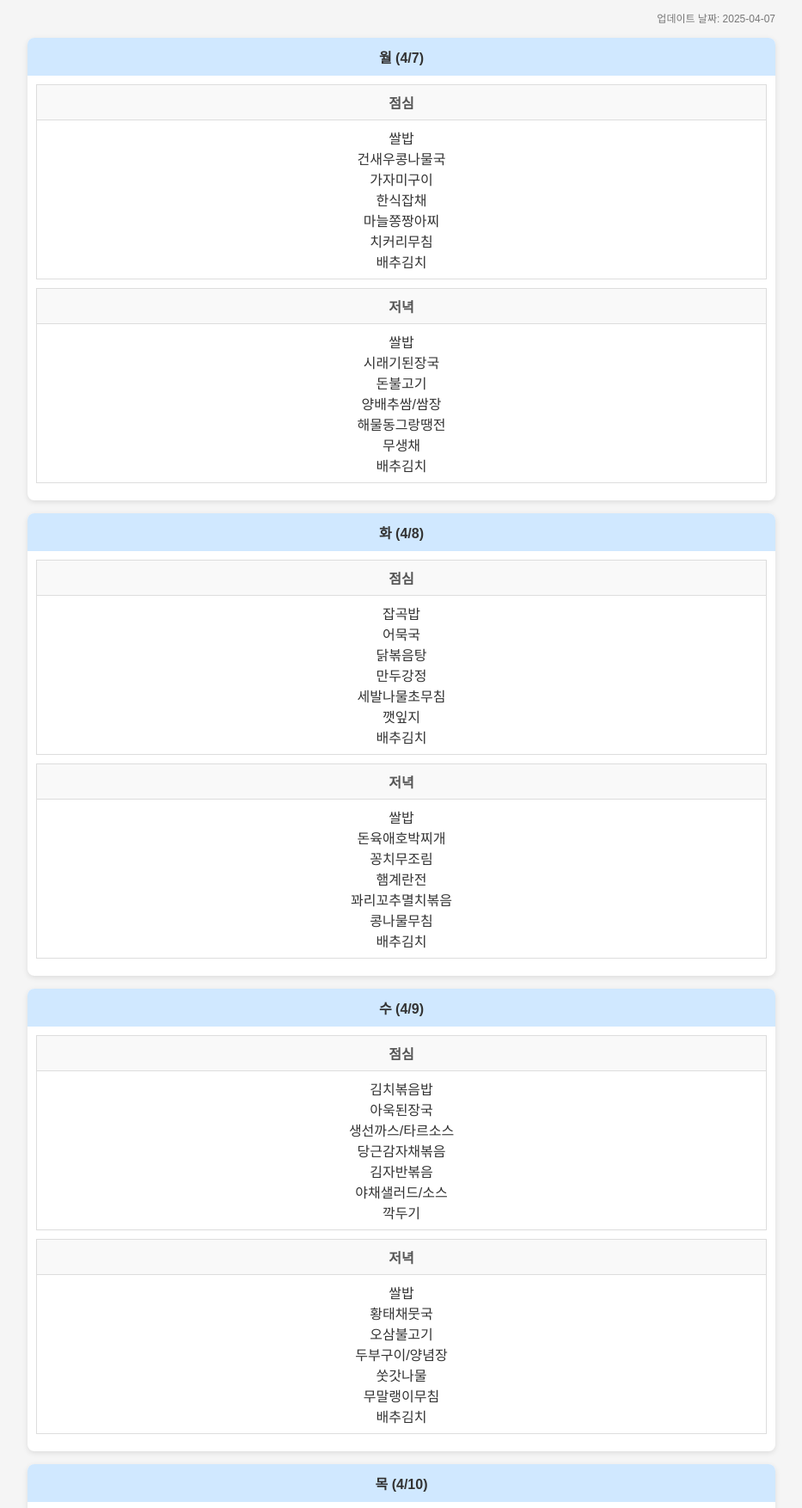
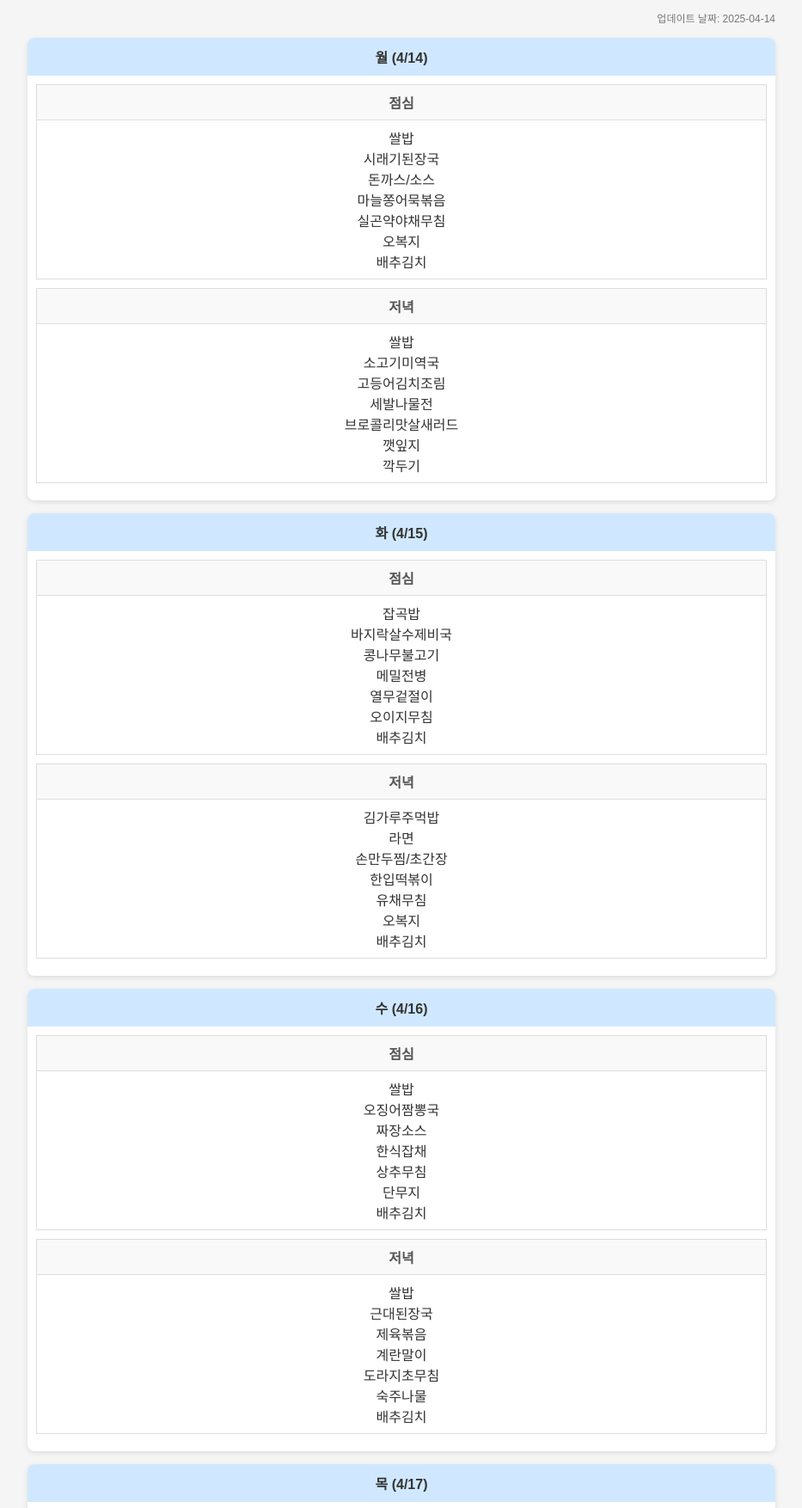
Before and after one commit to MOONSCAPE-JY/Weekly_Menu, a plain HTML site: page index.html in a window 1280 px wide. Shown: the part 86-1840 px from the top of the page at 86% size, without its empty margins (173-1106 px from the left). Drawn offline with Linux system fonts and the light colour scheme; a web font is replaced by a local one.

Commit message:
Update index.html

```diff
--- a/index.html
+++ b/index.html
@@ -126,74 +126,74 @@
             </a>
             <h1>주간 식단표</h1>
         </div>
-        <div class="update-date">업데이트 날짜: 2025-04-07</div>
+        <div class="update-date">업데이트 날짜: 2025-04-14</div>
 
         <div class="menu-card">
-            <div class="card-header">월 (4/7)</div>
+            <div class="card-header">월 (4/14)</div>
             <div class="card-body">
                 <table class="meal-table">
                     <tr><th>점심</th></tr>
-                    <tr><td>쌀밥<br>건새우콩나물국<br>가자미구이<br>한식잡채<br>마늘쫑짱아찌<br>치커리무침<br>배추김치</td></tr>
+                    <tr><td>쌀밥<br>시래기된장국<br>돈까스/소스<br>마늘쫑어묵볶음<br>실곤약야채무침<br>오복지<br>배추김치</td></tr>
                 </table>
                 <table class="meal-table">
                     <tr><th>저녁</th></tr>
-                    <tr><td>쌀밥<br>시래기된장국<br>돈불고기<br>양배추쌈/쌈장<br>해물동그랑땡전<br>무생채<br>배추김치</td></tr>
+                    <tr><td>쌀밥<br>소고기미역국<br>고등어김치조림<br>세발나물전<br>브로콜리맛살새러드<br>깻잎지<br>깍두기</td></tr>
                 </table>
             </div>
         </div>
 
         <div class="menu-card">
-            <div class="card-header">화 (4/8)</div>
+            <div class="card-header">화 (4/15)</div>
             <div class="card-body">
                 <table class="meal-table">
                     <tr><th>점심</th></tr>
-                    <tr><td>잡곡밥<br>어묵국<br>닭볶음탕<br>만두강정<br>세발나물초무침<br>깻잎지<br>배추김치</td></tr>
+                    <tr><td>잡곡밥<br>바지락살수제비국<br>콩나무불고기<br>메밀전병<br>열무겉절이<br>오이지무침<br>배추김치</td></tr>
                 </table>
                 <table class="meal-table">
                     <tr><th>저녁</th></tr>
-                    <tr><td>쌀밥<br>돈육애호박찌개<br>꽁치무조림<br>햄계란전<br>꽈리꼬추멸치볶음<br>콩나물무침<br>배추김치</td></tr>
+                    <tr><td>김가루주먹밥<br>라면<br>손만두찜/초간장<br>한입떡볶이<br>유채무침<br>오복지<br>배추김치</td></tr>
                 </table>
             </div>
         </div>
 
         <div class="menu-card">
-            <div class="card-header">수 (4/9)</div>
+            <div class="card-header">수 (4/16)</div>
             <div class="card-body">
                 <table class="meal-table">
                     <tr><th>점심</th></tr>
-                    <tr><td>김치볶음밥<br>아욱된장국<br>생선까스/타르소스<br>당근감자채볶음<br>김자반볶음<br>야채샐러드/소스<br>깍두기</td></tr>
+                    <tr><td>쌀밥<br>오징어짬뽕국<br>짜장소스<br>한식잡채<br>상추무침<br>단무지<br>배추김치</td></tr>
                 </table>
                 <table class="meal-table">
                     <tr><th>저녁</th></tr>
-                    <tr><td>쌀밥<br>황태채뭇국<br>오삼불고기<br>두부구이/양념장<br>쑷갓나물<br>무말랭이무침<br>배추김치</td></tr>
+                    <tr><td>쌀밥<br>근대된장국<br>제육볶음<br>계란말이<br>도라지초무침<br>숙주나물<br>배추김치</td></tr>
                 </table>
             </div>
         </div>
 
         <div class="menu-card">
-            <div class="card-header">목 (4/10)</div>
+            <div class="card-header">목 (4/17)</div>
             <div class="card-body">
                 <table class="meal-table">
                     <tr><th>점심</th></tr>
-                    <tr><td>잡곡밥<br>바지락순두북국<br>함박스테이크/소스<br>야채쫄면<br>우엉조림<br>얼갈이된장무침<br>배추김치</td></tr>
+                    <tr><td>잡곡밥<br>아욱들깨된장국<br>닭살데리야끼조림<br>도토리묵/양념장<br>미역줄기볶음<br>참나물초무침<br>배추김치</td></tr>
                 </table>
                 <table class="meal-table">
                     <tr><th>저녁</th></tr>
-                    <tr><td>제육비빔밥<br>시금치된장국<br>계란후라이<br>버섯볶음<br>미니핫도그/케찹<br>매실차<br>배추김치</td></tr>
+                    <tr><td>쌀밥<br>동태탕<br>돈채피방볶음<br>너비아니전<br>오이미역초무침<br>배추나물<br>깍두기</td></tr>
                 </table>
             </div>
         </div>
 
         <div class="menu-card">
-            <div class="card-header">금 (4/11)</div>
+            <div class="card-header">금 (4/18)</div>
             <div class="card-body">
                 <table class="meal-table">
                     <tr><th>점심</th></tr>
-                    <tr><td>잡곡밥<br>건새우미역국<br>제육볶음<br>춘권튀김/케찹<br>쌈다시마초무침<br>숙주나물<br>배추김치</td></tr>
+                    <tr><td>잡곡밥<br>어묵국<br>치킨까스/소스<br>토마토스파게티<br>무말랭이무침<br>부추겉절이<br>깍두기</td></tr>
                 </table>
                 <table class="meal-table">
                     <tr><th>저녁</th></tr>
-                    <tr><td>쌀밥<br>돈육김치찌개<br>코다리강정<br>순대야채볶음<br>굴소스가지볶음<br>부추겉절이<br>깍두기</td></tr>
+                    <tr><td>쌀밥<br>얼큰버섯국<br>소고기계란덮밥<br>명엽채조림<br>마늘쫑장아찌<br>미니찐빵튀김<br>배추김치</td></tr>
                 </table>
             </div>
         </div>
```
